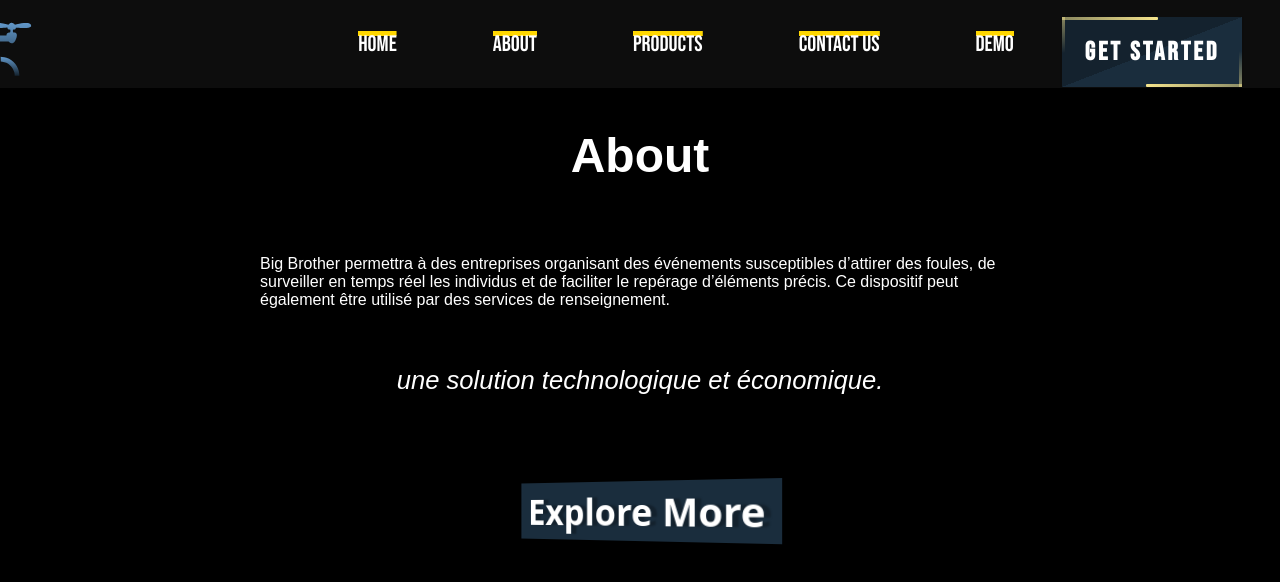
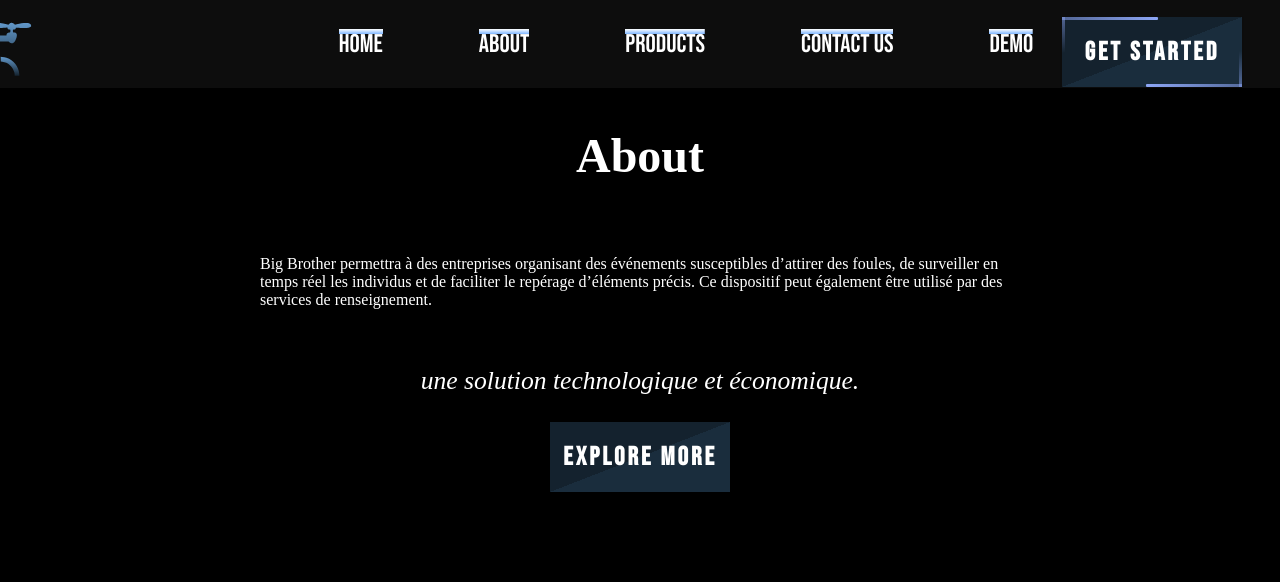
Before and after one commit to ACHRAf-by/drone_body_detection, a React (Create React App) app: page /about in a window 1280 px wide. Shown: the top 582 px of the page. Built offline with nearby package versions, Linux system fonts and the light colour scheme.

Commit message:
Added video background

```diff
--- a/src/components/logo.js
+++ b/src/components/logo.js
@@ -9,12 +9,12 @@ export function MyLogo() {
     useEffect(() => {
         setTimeout(() => {
           setSpinning(false);
-        }, 1000);
+        }, 500);
       }, []);
 
     return (
 
-        <div style={{ position: 'relative', top: '20px', right: '200px' }}>
+        <div id="logo" style={{ position: 'relative', top: '20px', right: '200px' }}>
             <img src={Logo} alt="Big Brother Logo" className={spinning ? "spin":""} />
         </div>
       );
--- a/src/components/title.js
+++ b/src/components/title.js
@@ -5,26 +5,12 @@ export function MyTitle () {
   return (
     <div className="center">
     <h1>
-        <span>Big </span>
+        <span>BigBrother</span>
 
-        <span>Big </span>
-        <span>Big </span>
+        <span>BigBrother</span>
+        <span>BigBrother </span>
     </h1>
 
     </div>
 );
 }
-
-export function MyTitle2 () {
-  return (
-    <div className="center">
-    <h1>
-        <span>Brother </span>
-
-        <span>Brother </span>
-        <span>Brother </span>
-    </h1>
-
-    </div>
-);
-}
--- /dev/null
+++ b/src/components/video.js
@@ -0,0 +1,13 @@
+import React from 'react';
+import backgroundVideo from "../video/bigbrother.mp4"
+import '../styles/video.css';
+
+export function Video() {
+  return (
+    <video autoPlay loop muted id='video'>
+        <source src = {backgroundVideo} type='video/mp4'/>
+    </video>
+  );
+}
+
+export default Video;
--- a/src/pages/about.js
+++ b/src/pages/about.js
@@ -11,7 +11,7 @@ const About = () => {
               <span className='line'></span>
               <p>Big Brother permettra à des entreprises organisant des événements susceptibles d’attirer des foules, de surveiller en temps réel les individus et de faciliter le repérage d’éléments précis. Ce dispositif peut également être utilisé par des services de renseignement.</p>
               <p>une solution technologique et économique. </p>
-              <button className='button2'>Explore More</button>
+              <button className='button1'>Explore More</button>
           </div>
       </div>
     </div>
--- a/src/pages/index.js
+++ b/src/pages/index.js
@@ -1,11 +1,12 @@
 import React from 'react';
-import { MyTitle } from '../components/title.js';
-import { MyTitle2} from '../components/title.js';
+// import { MyTitle } from '../components/title.js';
+import { Video } from '../components/video.js';
 
 const Home = () => {
   return (
-    <MyTitle />,
-    <MyTitle2/>
+
+    <Video />
+
   );
 };
 
--- a/src/styles/hover_button.css
+++ b/src/styles/hover_button.css
@@ -40,7 +40,7 @@ body{
     width:200px;
     top:0px;
     left:-200px;
-    background: linear-gradient(to right, rgba(0,0,0,0), #f6e58d);
+    background: linear-gradient(to right, rgba(0,0,0,0), #8da6f6);
     border-top-right-radius: 1px;
     border-bottom-right-radius: 1px;
     animation: span1 2s linear infinite;
@@ -60,7 +60,7 @@ body{
     width: 3px;
     top:-70px;
     right:0px;
-    background: linear-gradient(to bottom, rgba(0,0,0,0), #f6e58d);
+    background: linear-gradient(to bottom, rgba(0,0,0,0), #8da6f6);
     border-bottom-left-radius: 1px;
     border-bottom-right-radius: 1px;
     animation: span2 2s linear infinite;
@@ -79,7 +79,7 @@ body{
     width:200px;
     right:-200px;
     bottom: 0px;
-    background: linear-gradient(to left, rgba(0,0,0,0), #f6e58d);
+    background: linear-gradient(to left, rgba(0,0,0,0), #8da6f6);
     border-top-left-radius: 1px;
     border-bottom-left-radius: 1px;
     animation: span3 2s linear infinite;
@@ -99,7 +99,7 @@ body{
     width:3px;
     bottom:-70px;
     left:0px;
-    background: linear-gradient(to top, rgba(0,0,0,0), #f6e58d);
+    background: linear-gradient(to top, rgba(0,0,0,0), #8da6f6);
     border-top-right-radius: 1px;
     border-top-left-radius: 1px;
     animation: span4 2s linear infinite;
--- a/src/styles/logo.css
+++ b/src/styles/logo.css
@@ -1,12 +1,20 @@
 .spin {
-    animation: spin 1s linear infinite;
+    animation: spin .5s ease-in-out;
   }
+
+#logo:hover,
+#logo:focus-visible {
+  animation: spin .5s ease-in-out;
+}
 
 @keyframes spin {
     from {
-      transform: rotate(0deg);
+      transform: rotate(0deg) scale(1);
+    }
+    50% {
+      transform: rotate(-180deg) scale(0.8);
     }
     to {
-      transform: rotate(360deg);
+      transform: rotate(-360deg) scale(1);
     }
 }
--- a/src/styles/menu.css
+++ b/src/styles/menu.css
@@ -2,8 +2,8 @@
 
 .menu {
   font-family: 'Bebas Neue', cursive;
-  font-size: 1.4em;
-  background-image: linear-gradient(gold, gold);
+  font-size: 1.6em;
+  background-image: linear-gradient(rgb(255, 255, 255), rgb(126, 182, 255));
   background-size: 100% 5px;
   background-repeat: no-repeat;
   background-position: 100% 0%;
--- a/src/styles/title.css
+++ b/src/styles/title.css
@@ -28,7 +28,7 @@ body{
     margin:0;
     padding:0;
     text-transform:uppercase;
-    font-size:12em;
+    font-size:6em;
     color:#fff;
     transform-style:preserve-3d;
     transition:0.8s;
--- /dev/null
+++ b/src/styles/video.css
@@ -0,0 +1,6 @@
+#video {
+    position: fixed;
+    z-index: -1;
+    width: 100%;
+    height: auto;
+}
```
Also changed, not shown: 2 other files (tests, documents, lock files or other folders).
